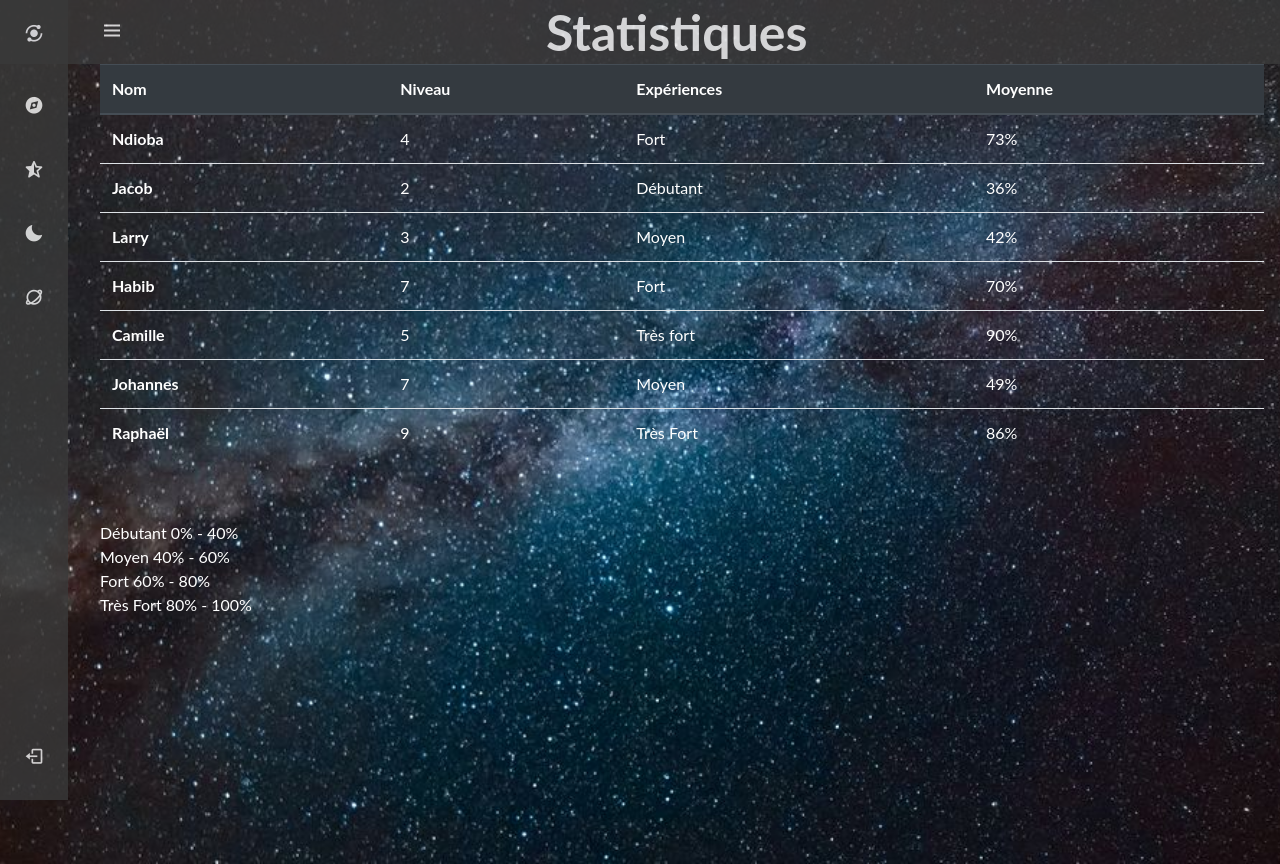
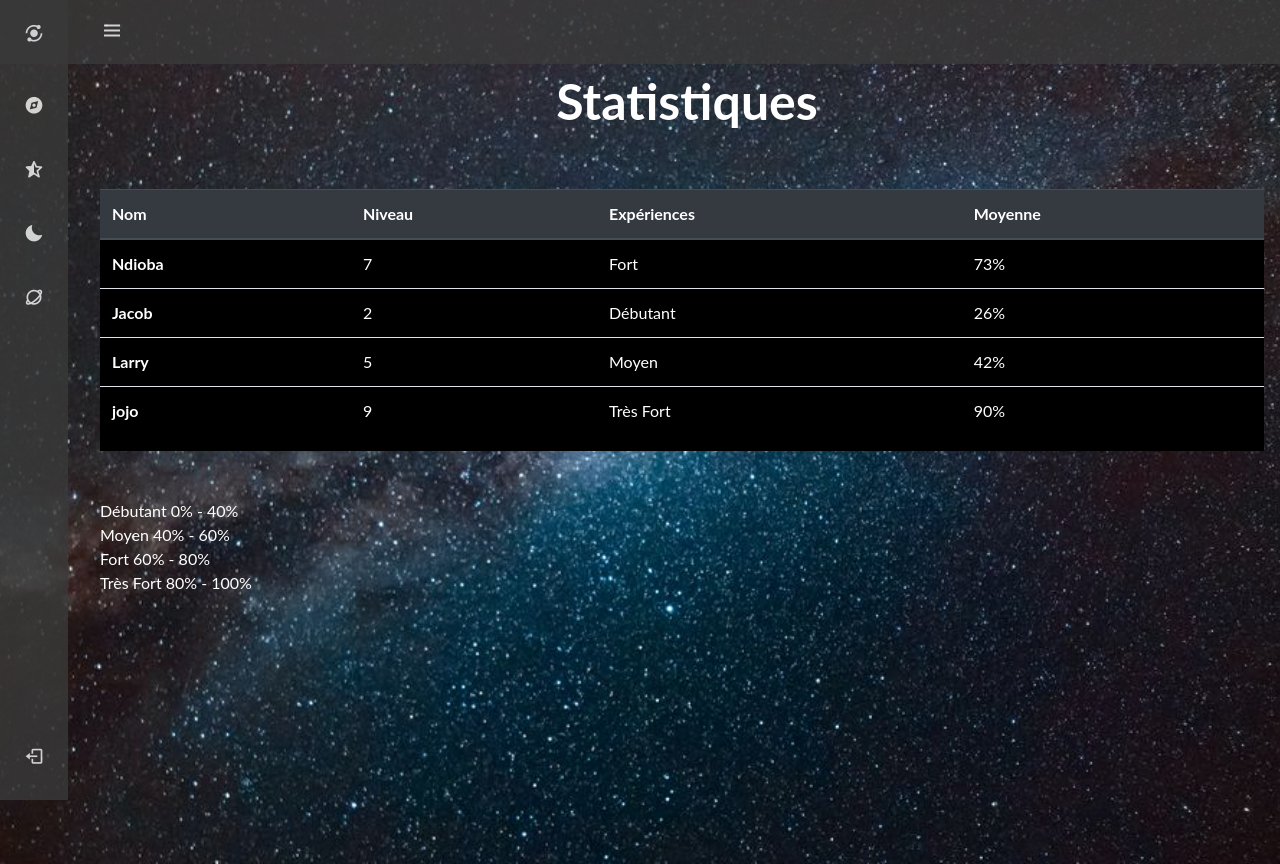
Before and after one commit to CamiIIe/Proxima_Centauri, a PHP site: page /statistiques.html in a window 1280 px wide. Run offline with PHP 8.4, Linux system fonts and the light colour scheme; some libraries are stand-ins or nearby versions; some web fonts are replaced.

Commit message:
Modif Statistique
Réduction du tableau, titre dans le corps de la page et légende dans une div seule. Modification de la couleur de fond du tableau.

```diff
--- a/Site/src/css/statistiques.css
+++ b/Site/src/css/statistiques.css
@@ -145,4 +145,18 @@ li {
     height: 80%;
 }
 
+.stats{
+    text-align: center;
+    margin-top: 0px;
+}
+
+.légendes{
+    margin-bottom: -70px;
+}
+
+.test{
+    margin-top: 50px;
+    background-color: black;
+}
+
 /* FOOTER */
--- a/Site/statistiques.html
+++ b/Site/statistiques.html
@@ -37,7 +37,7 @@
                 <i class='bx bx-menu' id="header-toggle"></i>
             </div>
 
-              <b class="stats">Statistiques</b>
+
 
         </header>
         <!-- HEADER -->
@@ -88,6 +88,12 @@
         </div>
         <!-- SIDENAVBAR -->
 
+          <div class="stats">
+
+          <b>Statistiques</b>
+
+          </div>
+
         <!-- TABLEAU-->
 
         <div class="test">
@@ -103,7 +109,7 @@
             <tbody>
               <tr>
                 <th scope="row">Ndioba</th>
-                  <td>4</td>
+                  <td>7</td>
                   <td>Fort</td>
                   <td>73%</td>
               </tr>
@@ -111,20 +117,21 @@
                 <th scope="row">Jacob</th>
                   <td>2</td>
                   <td>Débutant</td>
-                  <td>36%</td>
+                  <td>26%</td>
               </tr>
               <tr>
                 <th scope="row">Larry</th>
-                  <td>3</td>
+                  <td>5</td>
                   <td>Moyen</td>
                   <td>42%</td>
               </tr>
               <tr>
-                <th scope="row">Habib</th>
-                  <td>7</td>
-                  <td>Fort</td>
-                  <td>70%</td>
+                <th scope="row">jojo</th>
+                  <td>9</td>
+                  <td>Très Fort</td>
+                  <td>90%</td>
               </tr>
+              <!--
               <tr>
                 <th scope="row">Camille</th>
                   <td>5</td>
@@ -143,9 +150,13 @@
                   <td>Très Fort</td>
                   <td>86%</td>
                 </tr>
+              -->
               </tbody>
           </table>
+          </div>
           <br><br>
+
+        <div class="légendes">
           <ul>
             <li>Débutant 0% - 40%</li> <NOBR>
             <li>Moyen 40% - 60%</li>
```
